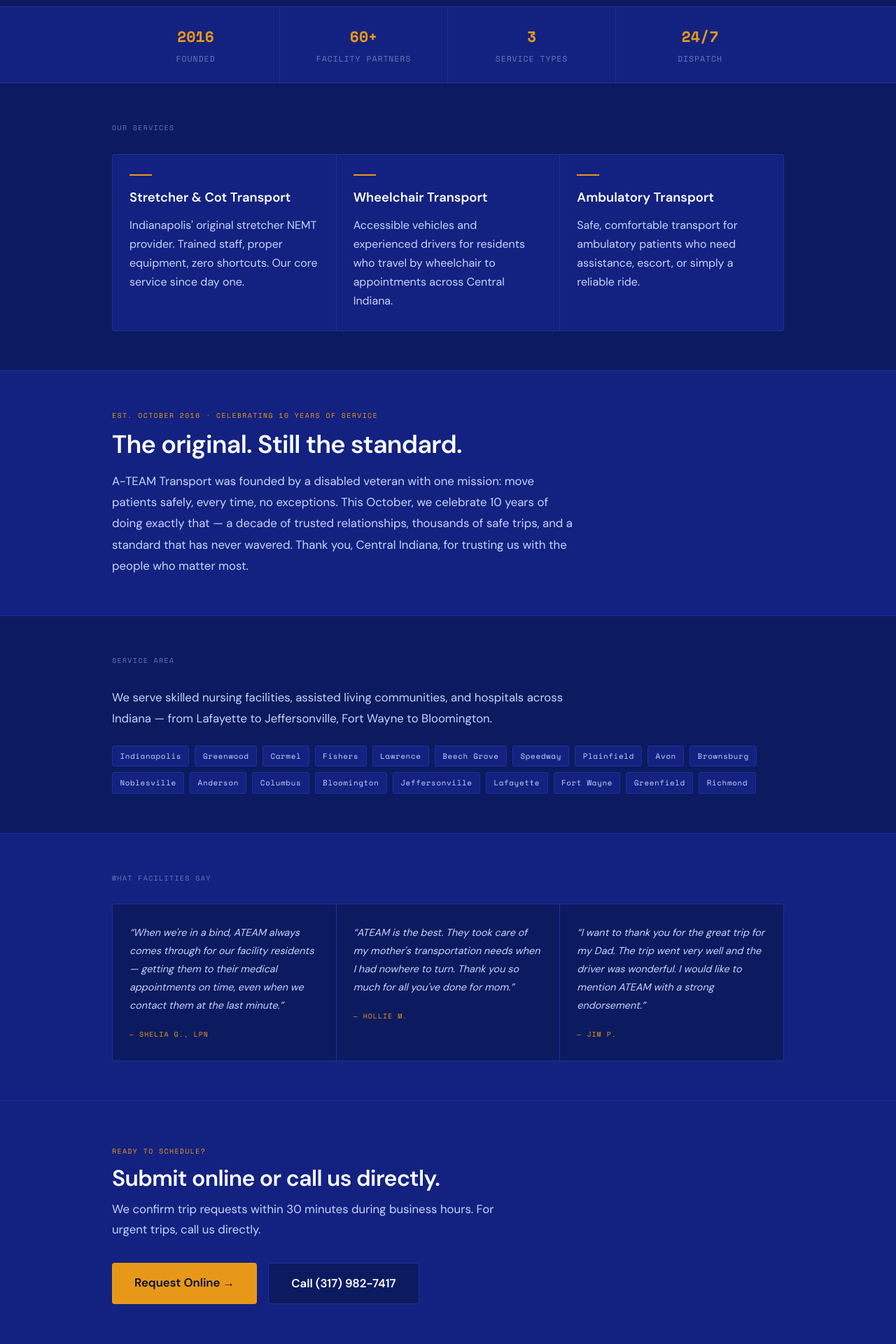
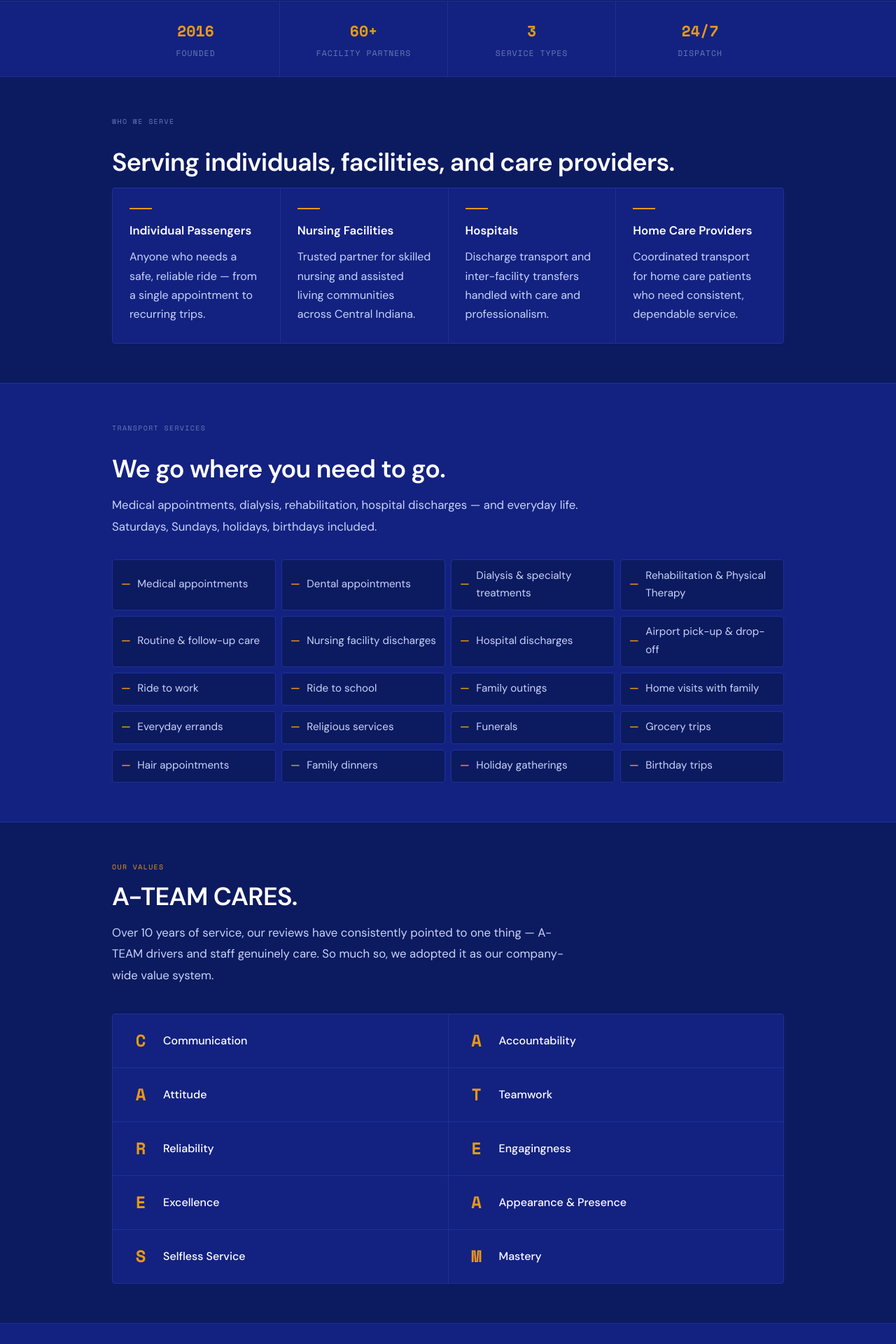
Before and after one commit to godfathereltee/ateam-transport, a Next.js app: page / in a window 1280 px wide. Shown: the part 662-2582 px from the top of the page at 70% size. Built offline with nearby package versions, Linux system fonts and the light colour scheme.

Commit message:
Add: Who We Serve, trip types, A-TEAM CARES values, updated testimonials header

```diff
--- a/src/app/page.tsx
+++ b/src/app/page.tsx
@@ -1,4 +1,14 @@
 import Link from 'next/link'
+
+const S = {
+  label: { fontFamily: 'var(--font-mono)', fontSize: '.62rem', letterSpacing: '.14em', textTransform: 'uppercase' as const, color: 'var(--text-3)', marginBottom: '1.75rem' },
+  accentLabel: { fontFamily: 'var(--font-mono)', fontSize: '.62rem', letterSpacing: '.14em', textTransform: 'uppercase' as const, color: 'var(--accent)', marginBottom: '.75rem' },
+  section: { padding: '3.5rem 1.5rem', borderBottom: '1px solid var(--border)' },
+  sectionPanel: { padding: '3.5rem 1.5rem', borderBottom: '1px solid var(--border)', background: 'var(--bg-panel)' },
+  wrap: { maxWidth: '960px', margin: '0 auto' },
+  h2: { fontSize: 'clamp(1.5rem, 3.5vw, 2.25rem)', fontWeight: 700, color: 'var(--text)', lineHeight: 1.15, marginBottom: '1rem', letterSpacing: '-.02em' as const },
+  body: { color: 'var(--text-2)', lineHeight: 1.8, fontSize: '1.05rem' },
+}
 
 export default function Home() {
   return (
@@ -6,7 +16,7 @@
 
       {/* Nav */}
       <nav style={{ background: 'var(--bg-panel)', borderBottom: '1px solid var(--border)', padding: '1rem 1.5rem', position: 'sticky', top: 0, zIndex: 10 }}>
-        <div style={{ maxWidth: '960px', margin: '0 auto', display: 'flex', alignItems: 'center', justifyContent: 'space-between', gap: '1rem' }}>
+        <div style={{ ...S.wrap, display: 'flex', alignItems: 'center', justifyContent: 'space-between', gap: '1rem' }}>
           <div>
             <div style={{ fontFamily: 'var(--font-mono)', fontSize: '.58rem', letterSpacing: '.14em', textTransform: 'uppercase', color: 'var(--accent)', marginBottom: '.1rem' }}>Veteran-Owned · Indianapolis, IN</div>
             <div style={{ fontWeight: 700, fontSize: '1rem', color: 'var(--text)', letterSpacing: '-.01em' }}>A-TEAM Transport Services</div>
@@ -22,14 +32,12 @@
 
       {/* Hero */}
       <section style={{ padding: '5rem 1.5rem 4rem', borderBottom: '1px solid var(--border)' }}>
-        <div style={{ maxWidth: '960px', margin: '0 auto' }}>
-          <div style={{ fontFamily: 'var(--font-mono)', fontSize: '.65rem', letterSpacing: '.14em', textTransform: 'uppercase', color: 'var(--accent)', marginBottom: '1.25rem' }}>
-            Veteran-Owned · Celebrating 10 Years of Service
-          </div>
+        <div style={S.wrap}>
+          <div style={{ ...S.accentLabel }}>Veteran-Owned · Celebrating 10 Years of Service</div>
           <h1 style={{ fontFamily: 'var(--font-sans)', fontSize: 'clamp(2.4rem, 6vw, 4rem)', fontWeight: 700, lineHeight: 1.05, color: 'var(--text)', maxWidth: '14ch', marginBottom: '1.5rem', letterSpacing: '-.02em' }}>
             When your residents need to get there safely.
           </h1>
-          <p style={{ color: 'var(--text-2)', fontSize: '1.05rem', maxWidth: '52ch', lineHeight: 1.8, marginBottom: '2.5rem' }}>
+          <p style={{ ...S.body, maxWidth: '52ch', marginBottom: '2.5rem' }}>
             Indianapolis&apos; original NEMT stretcher provider. Now celebrating 10 years of trusted relationships with Central Indiana&apos;s skilled nursing and assisted living communities.
           </p>
           <div style={{ display: 'flex', gap: '1rem', flexWrap: 'wrap', alignItems: 'center' }}>
@@ -45,18 +53,14 @@
 
       {/* Stats strip */}
       <section style={{ borderBottom: '1px solid var(--border)', background: 'var(--bg-panel)' }}>
-        <div style={{ maxWidth: '960px', margin: '0 auto', display: 'grid', gridTemplateColumns: 'repeat(4, 1fr)' }}>
+        <div style={{ ...S.wrap, display: 'grid', gridTemplateColumns: 'repeat(4, 1fr)' }}>
           {[
             { val: '2016', label: 'Founded' },
             { val: '60+', label: 'Facility partners' },
             { val: '3', label: 'Service types' },
             { val: '24/7', label: 'Dispatch' },
           ].map((s, i) => (
-            <div key={s.label} style={{
-              padding: '1.5rem 1rem',
-              textAlign: 'center',
-              borderRight: i < 3 ? '1px solid var(--border)' : 'none',
-            }}>
+            <div key={s.label} style={{ padding: '1.5rem 1rem', textAlign: 'center', borderRight: i < 3 ? '1px solid var(--border)' : 'none' }}>
               <div style={{ fontFamily: 'var(--font-mono)', fontSize: '1.35rem', fontWeight: 700, color: 'var(--accent)', marginBottom: '.2rem' }}>{s.val}</div>
               <div style={{ fontSize: '.72rem', color: 'var(--text-3)', textTransform: 'uppercase', letterSpacing: '.08em', fontFamily: 'var(--font-mono)' }}>{s.label}</div>
             </div>
@@ -64,19 +68,21 @@
         </div>
       </section>
 
-      {/* Services */}
-      <section style={{ padding: '3.5rem 1.5rem', borderBottom: '1px solid var(--border)' }}>
-        <div style={{ maxWidth: '960px', margin: '0 auto' }}>
-          <div style={{ fontFamily: 'var(--font-mono)', fontSize: '.62rem', letterSpacing: '.14em', textTransform: 'uppercase', color: 'var(--text-3)', marginBottom: '1.75rem' }}>Our Services</div>
-          <div style={{ display: 'grid', gridTemplateColumns: 'repeat(auto-fit, minmax(260px, 1fr))', gap: '1px', background: 'var(--border)', border: '1px solid var(--border)', borderRadius: '4px', overflow: 'hidden' }}>
+      {/* Who We Serve */}
+      <section style={S.section}>
+        <div style={S.wrap}>
+          <div style={S.label}>Who We Serve</div>
+          <h2 style={S.h2}>Serving individuals, facilities, and care providers.</h2>
+          <div style={{ display: 'grid', gridTemplateColumns: 'repeat(auto-fit, minmax(200px, 1fr))', gap: '1px', background: 'var(--border)', border: '1px solid var(--border)', borderRadius: '4px', overflow: 'hidden' }}>
             {[
-              { title: 'Stretcher & Cot Transport', desc: 'Indianapolis\' original stretcher NEMT provider. Trained staff, proper equipment, zero shortcuts. Our core service since day one.' },
-              { title: 'Wheelchair Transport', desc: 'Accessible vehicles and experienced drivers for residents who travel by wheelchair to appointments across Central Indiana.' },
-              { title: 'Ambulatory Transport', desc: 'Safe, comfortable transport for ambulatory patients who need assistance, escort, or simply a reliable ride.' },
+              { title: 'Individual Passengers', desc: 'Anyone who needs a safe, reliable ride — from a single appointment to recurring trips.' },
+              { title: 'Nursing Facilities', desc: 'Trusted partner for skilled nursing and assisted living communities across Central Indiana.' },
+              { title: 'Hospitals', desc: 'Discharge transport and inter-facility transfers handled with care and professionalism.' },
+              { title: 'Home Care Providers', desc: 'Coordinated transport for home care patients who need consistent, dependable service.' },
             ].map(s => (
               <div key={s.title} style={{ background: 'var(--bg-panel)', padding: '1.75rem 1.5rem' }}>
                 <div style={{ width: '2rem', height: '2px', background: 'var(--accent)', marginBottom: '1rem' }} />
-                <div style={{ fontWeight: 600, color: 'var(--text)', marginBottom: '.6rem', fontSize: '1.15rem' }}>{s.title}</div>
+                <div style={{ fontWeight: 600, color: 'var(--text)', marginBottom: '.6rem', fontSize: '1.05rem' }}>{s.title}</div>
                 <div style={{ color: 'var(--text-2)', fontSize: '1rem', lineHeight: 1.7 }}>{s.desc}</div>
               </div>
             ))}
@@ -84,45 +90,101 @@
         </div>
       </section>
 
+      {/* Services */}
+      <section style={S.sectionPanel}>
+        <div style={S.wrap}>
+          <div style={S.label}>Transport Services</div>
+          <h2 style={S.h2}>We go where you need to go.</h2>
+          <p style={{ ...S.body, maxWidth: '58ch', marginBottom: '2rem' }}>
+            Medical appointments, dialysis, rehabilitation, hospital discharges — and everyday life. Saturdays, Sundays, holidays, birthdays included.
+          </p>
+          <div style={{ display: 'grid', gridTemplateColumns: 'repeat(auto-fill, minmax(220px, 1fr))', gap: '.5rem' }}>
+            {[
+              'Medical appointments', 'Dental appointments', 'Dialysis & specialty treatments',
+              'Rehabilitation & Physical Therapy', 'Routine & follow-up care', 'Nursing facility discharges',
+              'Hospital discharges', 'Airport pick-up & drop-off', 'Ride to work',
+              'Ride to school', 'Family outings', 'Home visits with family',
+              'Everyday errands', 'Religious services', 'Funerals',
+              'Grocery trips', 'Hair appointments', 'Family dinners',
+              'Holiday gatherings', 'Birthday trips',
+            ].map(item => (
+              <div key={item} style={{
+                display: 'flex', alignItems: 'center', gap: '.6rem',
+                padding: '.6rem .75rem',
+                border: '1px solid var(--border)',
+                borderRadius: '4px',
+                background: 'var(--bg)',
+                fontSize: '.95rem',
+                color: 'var(--text-2)',
+              }}>
+                <span style={{ color: 'var(--accent)', fontWeight: 700, flexShrink: 0 }}>—</span>
+                {item}
+              </div>
+            ))}
+          </div>
+        </div>
+      </section>
+
+      {/* A-TEAM CARES */}
+      <section style={S.section}>
+        <div style={S.wrap}>
+          <div style={S.accentLabel}>Our Values</div>
+          <h2 style={S.h2}>A-TEAM CARES.</h2>
+          <p style={{ ...S.body, maxWidth: '58ch', marginBottom: '2.5rem' }}>
+            Over 10 years of service, our reviews have consistently pointed to one thing — A-TEAM drivers and staff genuinely care. So much so, we adopted it as our company-wide value system.
+          </p>
+          <div style={{ display: 'grid', gridTemplateColumns: '1fr 1fr', gap: '1px', background: 'var(--border)', border: '1px solid var(--border)', borderRadius: '4px', overflow: 'hidden' }}>
+            {[
+              { letter: 'C', word: 'Communication' },
+              { letter: 'A', word: 'Accountability' },
+              { letter: 'A', word: 'Attitude' },
+              { letter: 'T', word: 'Teamwork' },
+              { letter: 'R', word: 'Reliability' },
+              { letter: 'E', word: 'Engagingness' },
+              { letter: 'E', word: 'Excellence' },
+              { letter: 'A', word: 'Appearance & Presence' },
+              { letter: 'S', word: 'Selfless Service' },
+              { letter: 'M', word: 'Mastery' },
+            ].map((v, i) => (
+              <div key={i} style={{ background: 'var(--bg-panel)', padding: '1.1rem 1.5rem', display: 'flex', alignItems: 'center', gap: '1rem' }}>
+                <div style={{ fontFamily: 'var(--font-mono)', fontSize: '1.5rem', fontWeight: 700, color: 'var(--accent)', minWidth: '2rem', textAlign: 'center' }}>{v.letter}</div>
+                <div style={{ color: 'var(--text)', fontSize: '1rem', fontWeight: 500 }}>{v.word}</div>
+              </div>
+            ))}
+          </div>
+        </div>
+      </section>
+
       {/* 10 Year */}
-      <section style={{ padding: '3.5rem 1.5rem', borderBottom: '1px solid var(--border)', background: 'var(--bg-panel)' }}>
-        <div style={{ maxWidth: '960px', margin: '0 auto' }}>
-          <div style={{ fontFamily: 'var(--font-mono)', fontSize: '.62rem', letterSpacing: '.14em', textTransform: 'uppercase', color: 'var(--accent)', marginBottom: '.75rem' }}>Est. October 2016 · Celebrating 10 Years of Service</div>
-          <h2 style={{ fontSize: 'clamp(1.5rem, 3.5vw, 2.25rem)', fontWeight: 700, color: 'var(--text)', lineHeight: 1.15, marginBottom: '1rem', letterSpacing: '-.02em', maxWidth: '20ch' }}>The original. Still the standard.</h2>
-          <p style={{ color: 'var(--text-2)', lineHeight: 1.8, fontSize: '1.05rem', maxWidth: '58ch', marginBottom: '0' }}>
+      <section style={S.sectionPanel}>
+        <div style={S.wrap}>
+          <div style={S.accentLabel}>Est. October 2016 · Celebrating 10 Years of Service</div>
+          <h2 style={S.h2}>The original. Still the standard.</h2>
+          <p style={{ ...S.body, maxWidth: '58ch' }}>
             A-TEAM Transport was founded by a disabled veteran with one mission: move patients safely, every time, no exceptions. This October, we celebrate 10 years of doing exactly that — a decade of trusted relationships, thousands of safe trips, and a standard that has never wavered. Thank you, Central Indiana, for trusting us with the people who matter most.
           </p>
         </div>
       </section>
 
       {/* Service Area */}
-      <section style={{ padding: '3.5rem 1.5rem', borderBottom: '1px solid var(--border)' }}>
-        <div style={{ maxWidth: '960px', margin: '0 auto' }}>
-          <div style={{ fontFamily: 'var(--font-mono)', fontSize: '.62rem', letterSpacing: '.14em', textTransform: 'uppercase', color: 'var(--text-3)', marginBottom: '1.75rem' }}>Service Area</div>
-          <p style={{ color: 'var(--text-2)', fontSize: '1.05rem', lineHeight: 1.8, marginBottom: '1.5rem', maxWidth: '58ch' }}>
+      <section style={S.section}>
+        <div style={S.wrap}>
+          <div style={S.label}>Service Area</div>
+          <p style={{ ...S.body, marginBottom: '1.5rem', maxWidth: '58ch' }}>
             We serve skilled nursing facilities, assisted living communities, and hospitals across Indiana — from Lafayette to Jeffersonville, Fort Wayne to Bloomington.
           </p>
           <div style={{ display: 'flex', flexWrap: 'wrap', gap: '.5rem' }}>
             {['Indianapolis', 'Greenwood', 'Carmel', 'Fishers', 'Lawrence', 'Beech Grove', 'Speedway', 'Plainfield', 'Avon', 'Brownsburg', 'Noblesville', 'Anderson', 'Columbus', 'Bloomington', 'Jeffersonville', 'Lafayette', 'Fort Wayne', 'Greenfield', 'Richmond'].map(city => (
-              <span key={city} style={{
-                fontFamily: 'var(--font-mono)',
-                fontSize: '.68rem',
-                letterSpacing: '.06em',
-                color: 'var(--text-2)',
-                border: '1px solid var(--border)',
-                borderRadius: '3px',
-                padding: '.3rem .65rem',
-                background: 'var(--bg-panel)',
-              }}>{city}</span>
+              <span key={city} style={{ fontFamily: 'var(--font-mono)', fontSize: '.68rem', letterSpacing: '.06em', color: 'var(--text-2)', border: '1px solid var(--border)', borderRadius: '3px', padding: '.3rem .65rem', background: 'var(--bg-panel)' }}>{city}</span>
             ))}
           </div>
         </div>
       </section>
 
       {/* Testimonials */}
-      <section style={{ padding: '3.5rem 1.5rem', borderBottom: '1px solid var(--border)', background: 'var(--bg-panel)' }}>
-        <div style={{ maxWidth: '960px', margin: '0 auto' }}>
-          <div style={{ fontFamily: 'var(--font-mono)', fontSize: '.62rem', letterSpacing: '.14em', textTransform: 'uppercase', color: 'var(--text-3)', marginBottom: '1.75rem' }}>What Facilities Say</div>
+      <section style={S.sectionPanel}>
+        <div style={S.wrap}>
+          <div style={S.label}>What Passengers Say About A-TEAM</div>
           <div style={{ display: 'grid', gridTemplateColumns: 'repeat(auto-fit, minmax(270px, 1fr))', gap: '1px', background: 'var(--border)', border: '1px solid var(--border)', borderRadius: '4px', overflow: 'hidden' }}>
             {[
               { quote: "When we're in a bind, ATEAM always comes through for our facility residents — getting them to their medical appointments on time, even when we contact them at the last minute.", name: 'Shelia G., LPN' },
@@ -130,7 +192,7 @@
               { quote: "I want to thank you for the great trip for my Dad. The trip went very well and the driver was wonderful. I would like to mention ATEAM with a strong endorsement.", name: 'Jim P.' },
             ].map(t => (
               <div key={t.name} style={{ background: 'var(--bg)', padding: '1.75rem 1.5rem', display: 'flex', flexDirection: 'column', gap: '1.25rem' }}>
-                <p style={{ color: 'var(--text-2)', fontSize: '.9rem', lineHeight: 1.8, fontStyle: 'italic', margin: 0 }}>&ldquo;{t.quote}&rdquo;</p>
+                <p style={{ color: 'var(--text-2)', fontSize: '1rem', lineHeight: 1.8, fontStyle: 'italic', margin: 0 }}>&ldquo;{t.quote}&rdquo;</p>
                 <div style={{ fontFamily: 'var(--font-mono)', fontSize: '.62rem', letterSpacing: '.1em', color: 'var(--accent)', textTransform: 'uppercase' }}>— {t.name}</div>
               </div>
             ))}
@@ -140,10 +202,10 @@
 
       {/* CTA */}
       <section style={{ padding: '4rem 1.5rem', background: 'var(--bg-panel)', borderBottom: '1px solid var(--border)' }}>
-        <div style={{ maxWidth: '960px', margin: '0 auto' }}>
-          <div style={{ fontFamily: 'var(--font-mono)', fontSize: '.62rem', letterSpacing: '.14em', textTransform: 'uppercase', color: 'var(--accent)', marginBottom: '.75rem' }}>Ready to schedule?</div>
-          <h2 style={{ fontSize: 'clamp(1.4rem, 3vw, 2rem)', fontWeight: 700, color: 'var(--text)', marginBottom: '.75rem', letterSpacing: '-.02em' }}>Submit online or call us directly.</h2>
-          <p style={{ color: 'var(--text-2)', marginBottom: '2rem', fontSize: '1.05rem', lineHeight: 1.75, maxWidth: '50ch' }}>We confirm trip requests within 30 minutes during business hours. For urgent trips, call us directly.</p>
+        <div style={S.wrap}>
+          <div style={S.accentLabel}>Ready to schedule?</div>
+          <h2 style={S.h2}>Submit online or call us directly.</h2>
+          <p style={{ ...S.body, marginBottom: '2rem', maxWidth: '50ch' }}>We confirm trip requests within 30 minutes during business hours. For urgent trips, call us directly. Seven days a week.</p>
           <div style={{ display: 'flex', gap: '1rem', flexWrap: 'wrap' }}>
             <Link href="/book" style={{ background: 'var(--accent)', color: 'var(--accent-fg)', padding: '.9rem 2rem', borderRadius: '4px', textDecoration: 'none', fontWeight: 700, fontSize: '1.05rem' }}>
               Request Online →
@@ -157,7 +219,7 @@
 
       {/* Footer */}
       <footer style={{ borderTop: '1px solid var(--border)', padding: '1.5rem', background: 'var(--bg)' }}>
-        <div style={{ maxWidth: '960px', margin: '0 auto', display: 'flex', justifyContent: 'space-between', alignItems: 'center', gap: '1rem', flexWrap: 'wrap' }}>
+        <div style={{ ...S.wrap, display: 'flex', justifyContent: 'space-between', alignItems: 'center', gap: '1rem', flexWrap: 'wrap' }}>
           <div style={{ fontFamily: 'var(--font-mono)', fontSize: '.6rem', color: 'var(--text-3)', letterSpacing: '.08em' }}>
             A-TEAM TRANSPORT SERVICES · INDIANAPOLIS, IN · VETERAN-OWNED · EST. 2016
           </div>
```
